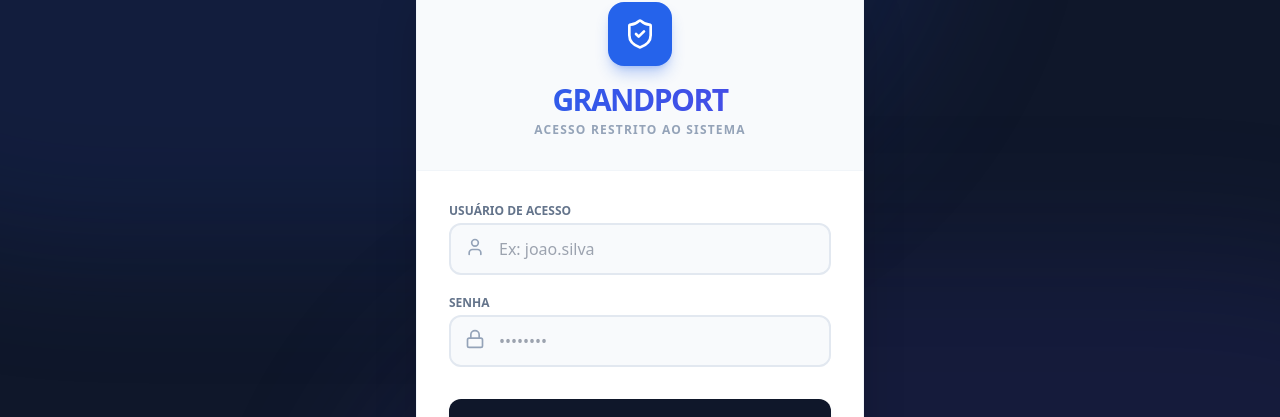
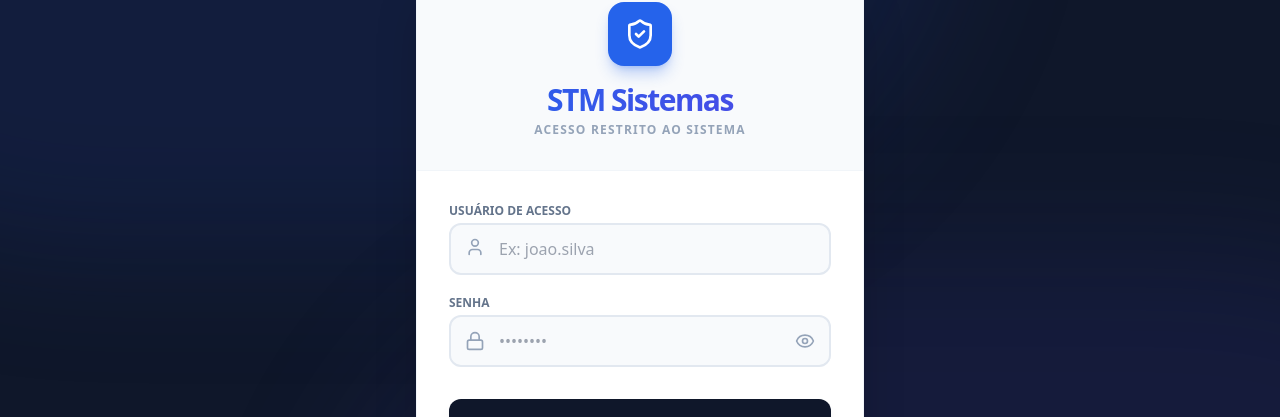
Before and after one commit to MuaciJose/erp-core, a React (Vite) app in the folder grandport-frontend/: page / in a window 1280 px wide. Shown: the part 150-567 px from the top of the page. Built offline with nearby package versions, Linux system fonts and the light colour scheme.

Commit message:
ajuste no login e no slider bar

```diff
--- a/grandport-frontend/src/components/Sidebar.jsx
+++ b/grandport-frontend/src/components/Sidebar.jsx
@@ -127,7 +127,7 @@ export const Sidebar = ({ paginaAtiva, setPaginaAtiva, usuarioLogado, onLogout }
                             {nomeEmpresa}
                         </h1>
                         <p className="text-[9px] text-slate-400 font-bold uppercase tracking-widest mt-1">
-                            Powered by GrandPort
+                            Powered by STM Sistemas
                         </p>
                     </div>
                 )}
--- a/grandport-frontend/src/modules/auth/Login.jsx
+++ b/grandport-frontend/src/modules/auth/Login.jsx
@@ -1,11 +1,14 @@
 import React, { useState } from 'react';
 import api from '../../api/axios';
-import { Lock, User, ShieldCheck, ArrowRight } from 'lucide-react';
+import { Lock, User, ShieldCheck, ArrowRight, Eye, EyeOff } from 'lucide-react';
 
 export const Login = ({ onLoginSuccess }) => {
     const [credenciais, setCredenciais] = useState({ username: '', senha: '' });
     const [erro, setErro] = useState('');
     const [loading, setLoading] = useState(false);
+
+    // 🚀 NOVO ESTADO: Controla a visibilidade da senha
+    const [mostrarSenha, setMostrarSenha] = useState(false);
 
     const handleChange = (e) => {
         setCredenciais({ ...credenciais, [e.target.name]: e.target.value });
@@ -47,7 +50,7 @@ export const Login = ({ onLoginSuccess }) => {
                         <ShieldCheck size={32} className="text-white" />
                     </div>
                     <h1 className="text-3xl font-black tracking-tighter text-transparent bg-clip-text bg-gradient-to-r from-blue-600 to-indigo-600">
-                        GRANDPORT
+                        STM Sistemas
                     </h1>
                     <p className="text-xs text-slate-400 font-bold uppercase tracking-widest mt-1">
                         Acesso Restrito ao Sistema
@@ -80,17 +83,29 @@ export const Login = ({ onLoginSuccess }) => {
 
                         <div>
                             <label className="block text-xs font-bold text-slate-500 uppercase mb-1">Senha</label>
-                            <div className="relative">
-                                <Lock className="absolute left-4 top-3.5 text-slate-400" size={20} />
+                            <div className="relative flex items-center">
+                                <Lock className="absolute left-4 text-slate-400" size={20} />
+
+                                {/* 🚀 INPUT ATUALIZADO: Muda o type dinamicamente e tem pr-12 para dar espaço ao ícone */}
                                 <input
-                                    type="password"
+                                    type={mostrarSenha ? "text" : "password"}
                                     name="senha"
                                     required
                                     value={credenciais.senha}
                                     onChange={handleChange}
-                                    className="w-full pl-12 pr-4 py-3 bg-slate-50 border-2 border-slate-200 rounded-xl focus:border-blue-600 outline-none text-slate-700 font-medium transition-colors"
+                                    className="w-full pl-12 pr-12 py-3 bg-slate-50 border-2 border-slate-200 rounded-xl focus:border-blue-600 outline-none text-slate-700 font-medium transition-colors"
                                     placeholder="••••••••"
                                 />
+
+                                {/* 🚀 BOTÃO DE VER SENHA */}
+                                <button
+                                    type="button"
+                                    onClick={() => setMostrarSenha(!mostrarSenha)}
+                                    className="absolute right-4 text-slate-400 hover:text-blue-600 transition-colors focus:outline-none"
+                                    title={mostrarSenha ? "Ocultar senha" : "Mostrar senha"}
+                                >
+                                    {mostrarSenha ? <EyeOff size={20} /> : <Eye size={20} />}
+                                </button>
                             </div>
                         </div>
                     </div>
```
